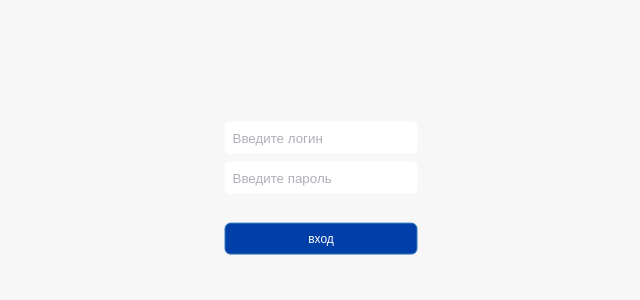
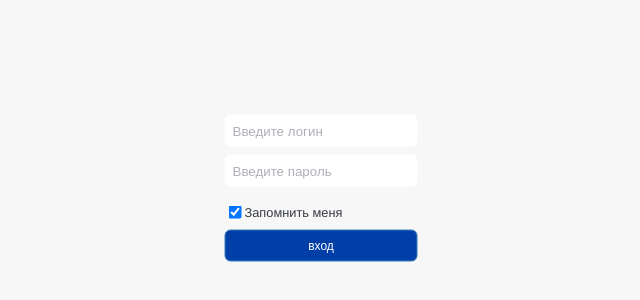
Before and after one commit to yletfull/shop-front, a React (Create React App) app: page / in a window 1280 px wide. Shown: the part 212-512 px from the top of the page, without its empty margins (319-959 px from the left). Built offline with nearby package versions, Linux system fonts and the light colour scheme.

Commit message:
auth form add remember me

```diff
--- a/src/components/Select/index.js
+++ b/src/components/Select/index.js
@@ -5,32 +5,28 @@ import cx from 'classnames';
 import styles from './styles.module.scss';
 
 const propTypes = {
-  onChange: PropTypes.func,
   value: PropTypes.string.isRequired,
-  style: PropTypes.objectOf(PropTypes.any),
   className: PropTypes.string,
   resetText: PropTypes.string,
   fullwidth: PropTypes.bool,
   options: PropTypes.arrayOf(PropTypes.any).isRequired,
   placeholder: PropTypes.string,
-  disabled: PropTypes.bool,
+  type: PropTypes.string,
 };
 
 const defaultProps = {
-  onChange: () => {},
-  style: null,
   className: '',
   resetText: 'Введите текст',
   fullwidth: false,
   placeholder: '',
-  disabled: false,
+  type: 'select',
 };
 
 const Input = function Input(props) {
   const {
-    value, onChange, style, className,
+    value, className,
     resetText, fullwidth, options,
-    placeholder, disabled,
+    placeholder, type, ...attrs
   } = props;
 
   const currentValue = value || 'default';
@@ -38,17 +34,16 @@ const Input = function Input(props) {
 
   return (
     <select
-      onChange={onChange}
       value={currentValue}
       className={cx(
         styles.select,
         className,
         fullwidth && styles.fullwidth,
-        isDefault && styles.default
+        isDefault && styles.default,
+        type === 'checkbox' && styles.checkbox
       )}
-      style={style}
       placeholder={placeholder}
-      disabled={disabled}
+      {...attrs}
     >
       <option
         value="default"
--- a/src/components/Select/styles.module.scss
+++ b/src/components/Select/styles.module.scss
@@ -28,3 +28,8 @@
     color: $color-black;
   }
 }
+
+.checkbox {
+  height: auto;
+  width: auto;
+}
--- a/src/router/Login/index.js
+++ b/src/router/Login/index.js
@@ -11,6 +11,7 @@ const Upload = function UploadScreen() {
 
   const [login, setLogin] = useState('');
   const [password, setPassword] = useState('');
+  const [rememberMe, setRememberMe] = useState(true);
   const error = useSelector((state) => state.auth.error);
 
   const handleLoginInput = (e) => {
@@ -18,14 +19,22 @@ const Upload = function UploadScreen() {
 
     setLogin(value);
   };
+
   const handlePasswordInput = (e) => {
     const { value } = e.target;
 
     setPassword(value);
   };
+
+  const handleRememberMeSelect = (e) => {
+    const { checked } = e.target;
+
+    setRememberMe(checked);
+  };
+
   const handleSubmit = (e) => {
     e.preventDefault();
-    dispatch(authSignIn({ login, password }));
+    dispatch(authSignIn({ login, password, rememberMe }));
   };
 
   return (
@@ -47,6 +56,19 @@ const Upload = function UploadScreen() {
       <p className={styles.error}>
         {error}
       </p>
+      <label
+        className={styles.checkboxWrapper}
+        htmlFor="rememberMe"
+      >
+        <Input
+          checked={rememberMe}
+          onChange={handleRememberMeSelect}
+          type="checkbox"
+          id="rememberMe"
+          className={styles.checkbox}
+        />
+        Запомнить меня
+      </label>
       <Button type="submit">
         Вход
       </Button>
--- a/src/router/Login/styles.module.scss
+++ b/src/router/Login/styles.module.scss
@@ -8,7 +8,7 @@
   top: 50%;
   transform: translate(-50%, -50%);
 
-  & > *:not(:first-child) {
+  & > *:not(:first-child):not(.checkbox) {
     margin-top: .5rem;
   }
 }
@@ -16,4 +16,15 @@
 .error {
   color: $color-red;
   font-size: .8rem;
+  margin: 0;
 }
+
+.checkbox {
+  height: auto;
+
+  &Wrapper {
+    align-items: center;
+    display: flex;
+    font-size: .8rem;
+  }
+}
```
